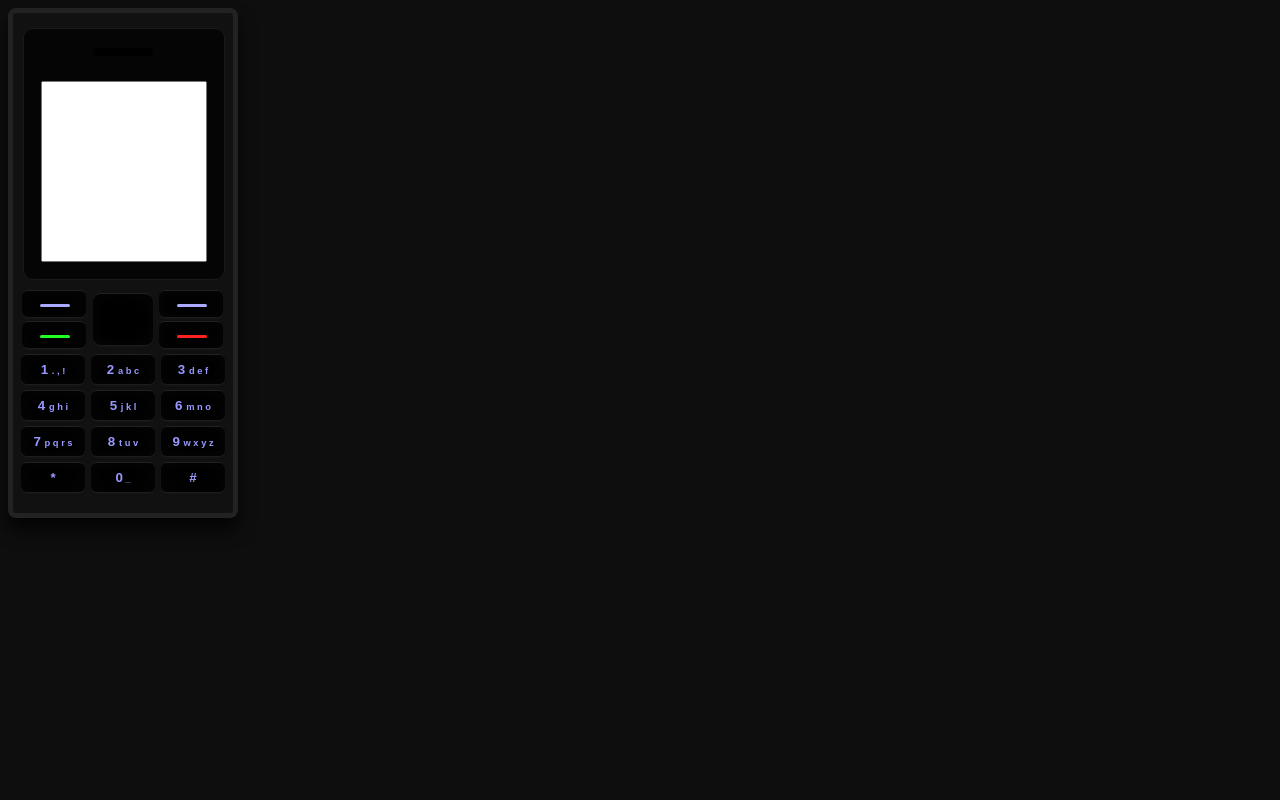
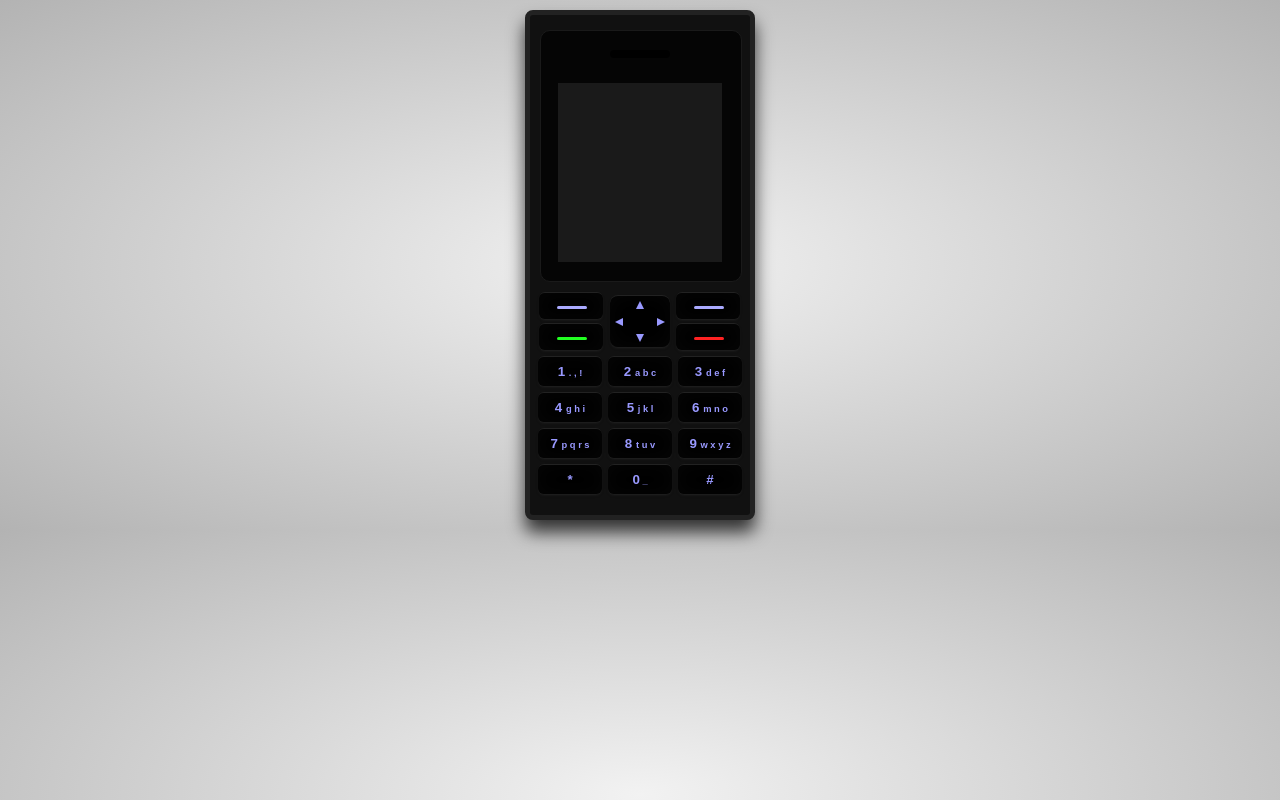
Before and after one commit to aarjithn/t9-keypad, a plain HTML site: page index.html in a window 1280 px wide. Drawn offline with Linux system fonts and the light colour scheme.

Commit message:
Prettifying

```diff
--- a/index.html
+++ b/index.html
@@ -22,19 +22,24 @@
     </head>
     <body>
 		<div class="phone" id="phone">
-			<div class="top-panel">
-				<div class="ear-piece"></div>
-				<div class="screen"></div>
-				<textarea id="result" class="text-area"></textarea>
-		</div>
+		  <div class="top-panel">
+		    <div class="ear-piece"></div>
+		    <div class="screen"></div>
+		    <textarea readonly id="result" class="text-area"></textarea>
+		  </div>
 
-		<div class="btn-group">
+		  <div class="btn-group">
 		    <div class="nav-pad">
 		      <button class="btn btn-left"></button>
 		      <button class="btn btn-right"></button>
 		      <button class="btn btn-green"></button>
 		      <button class="btn btn-red"></button>
-		      <button class="btn-nav"></button>
+		      <button class="btn-nav">
+		          <div class="triangle-up"></div>
+		          <div class="triangle-down"></div>
+		          <div class="triangle-left"></div>
+		          <div class="triangle-right"></div>
+		      </button>
 		    </div>
 		    <div class="num-pad">
 		      <table>
@@ -98,35 +103,6 @@
 		  </div>
 		</div>
         <script src="js/jquery.js"></script>
-        <script>
-            $(document).ready(function(){
-                $("#phone").find("button").mouseup(function(event){
-                    var button_pressed = $(event.currentTarget).data("value");
-                    $("#result").val(t9($("#result").val(),button_pressed));
-                })
-            })
-            function t9(text,button_pressed){
-                this.keypad=[[" ","0"],[".",",","!","1"],["a","b","c","2"],["d","e","f","3"],["g","h","i","4"],["j","k","l","5"],["m","n","o","6"],["p","q","r","s","7"],["t","u","v","8"],["w","x","y","z","9"]];
-                var pos;
-                if(["*","#"].indexOf(button_pressed) > -1) {
-                    text += button_pressed;
-                }
-                else{
-                    pos = keypad[button_pressed].indexOf(text.charAt(text.length-1));
-                    if((pos > -1) && (this.wait == true)) {
-                        clearTimeout(this.timer);
-                        text=text.slice(0,text.length-1) + keypad[button_pressed][(pos+1)%keypad[button_pressed].length];
-                        this.timer = setTimeout(function(){this.wait = false;},1000);
-                        this.wait = true;
-                    }
-                    else{
-                        text += keypad[button_pressed][0];
-                        this.timer = setTimeout(function(){this.wait = false;},1000);
-                        this.wait = true;
-                    }
-                }
-                return text;
-            }
-        </script>
+        <script src="js/phone.js"></script>
     </body>
 </html>
--- /dev/null
+++ b/js/phone.js
@@ -0,0 +1,28 @@
+$(document).ready(function(){
+    $("#phone").find("button").mouseup(function(event){
+        var button_pressed = $(event.currentTarget).data("value");
+        $("#result").val(t9($("#result").val(),button_pressed));
+    })
+})
+function t9(text,button_pressed){
+    this.keypad=[[" ","0"],[".",",","!","1"],["a","b","c","2"],["d","e","f","3"],["g","h","i","4"],["j","k","l","5"],["m","n","o","6"],["p","q","r","s","7"],["t","u","v","8"],["w","x","y","z","9"]];
+    var pos;
+    if(["*","#"].indexOf(button_pressed) > -1) {
+        text += button_pressed;
+    }
+    else{
+        pos = keypad[button_pressed].indexOf(text.charAt(text.length-1));
+        if((pos > -1) && (this.wait == true)) {
+            clearTimeout(this.timer);
+            text=text.slice(0,text.length-1) + keypad[button_pressed][(pos+1)%keypad[button_pressed].length];
+            this.timer = setTimeout(function(){this.wait = false;},1000);
+            this.wait = true;
+        }
+        else{
+            text += keypad[button_pressed][0];
+            this.timer = setTimeout(function(){this.wait = false;},1000);
+            this.wait = true;
+        }
+    }
+    return text;
+}
--- a/sass/screen/_main.scss
+++ b/sass/screen/_main.scss
@@ -1,6 +1,8 @@
 body{
-  background-color: #0e0e0e;
+  background-color: #dedede;
+  background: radial-gradient(ellipse at center, rgba(242,242,242,1) 0%, rgba(179,179,179,1) 100%);
 }
+
 .phone {
   width: 220px;
   height: 500px;
@@ -8,7 +10,8 @@ body{
   border: 5px solid #222;
   border-radius: 8px;
   position: relative;
-  box-shadow:         0px 12px 17px 0px rgba(0, 0, 0, 0.75);
+  box-shadow: 0px 12px 17px 0px rgba(0, 0, 0, 0.75);
+  margin: 10px auto;
 }
 
 .ear-piece {
@@ -21,8 +24,8 @@ body{
   background-color: #000;
   z-index: 40;
 }
-.screen:before{
-  content: '';
+
+.screen {
   position: absolute;
   top: -25px;
   left: -15px;
@@ -50,12 +53,61 @@ button::-moz-focus-inner {
   border: 0;
 }
 
+button:focus {
+  outline: none;
+}
+
 .btn-nav {
   background-color: #000;
   width: 60px;
   height: 52px;
   margin: 280px 0 5px 80px;
   border-radius: 8px;
+  position: relative;
+}
+
+.triangle-up {
+  width: 0;
+  height: 0;
+  border-left: 4px solid transparent;
+  border-right: 4px solid transparent;
+  border-bottom: 8px solid #99f;
+  position: absolute;
+  left: calc(50% - 4px);
+  top: 5px;
+}
+
+.triangle-down {
+  width: 0;
+  height: 0;
+  border-left: 4px solid transparent;
+  border-right: 4px solid transparent;
+  border-top: 8px solid #99f;
+  position: absolute;
+  left: calc(50% - 4px);
+  bottom: 5px;
+}
+
+.triangle-left {
+  width: 0;
+  height: 0;
+  border-top: 4px solid transparent;
+  border-right: 8px solid #99f;
+  border-bottom: 4px solid transparent;
+  position: absolute;
+  left: 5px;
+  bottom: calc(50% - 4px);
+}
+
+.triangle-right {
+  width: 0;
+  height: 0;
+  border-top: 4px solid transparent;
+  border-left: 8px solid #99f;
+  border-bottom: 4px solid transparent;
+  position: absolute;
+  right: 5px;
+  bottom: calc(50% - 4px);
 }
 .num-pad {
   margin-left: 4px;
@@ -132,6 +184,9 @@ button:active {
 }
 .text-area{
   position: absolute;
+  border: 0;
+  outline: 0;
+  background-color: #1a1a1a;
   margin-left: 28px;
   margin-top: 68px;
   font-size: 2em;
```
Also changed, not shown: css/screen.css. Lines whose indentation alone changed are shown as unchanged.
